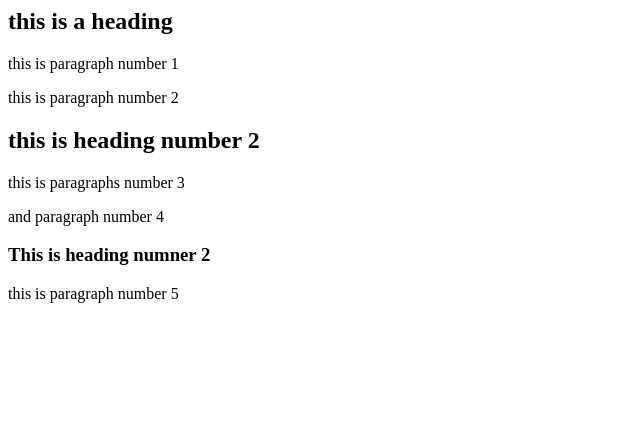
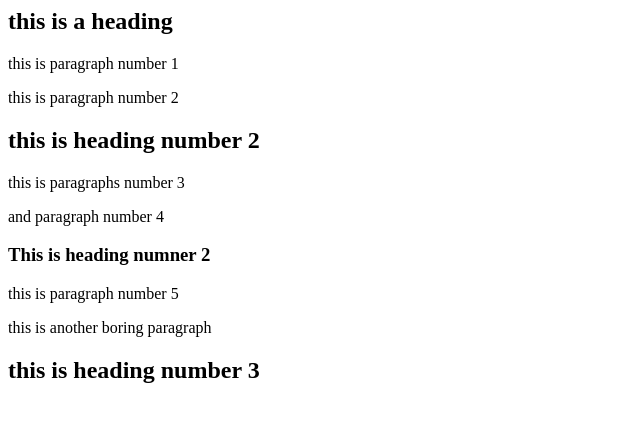
Before and after one commit to edrod1509/lagcc-repo-one, a plain HTML site: page index.html in a window 1280 px wide. Shown: the whole page, without its empty margins (0-640 px from the left). Drawn offline with Linux system fonts and the light colour scheme.

Commit message:
new elements

```diff
--- a/index.html
+++ b/index.html
@@ -6,3 +6,5 @@
 <p>and paragraph number 4</p>
 <h3>This is heading numner 2</h3>
 <p>this is paragraph number 5</p>
+<p>this is another boring paragraph</p>
+<h2>this is heading number 3</h2>
```
